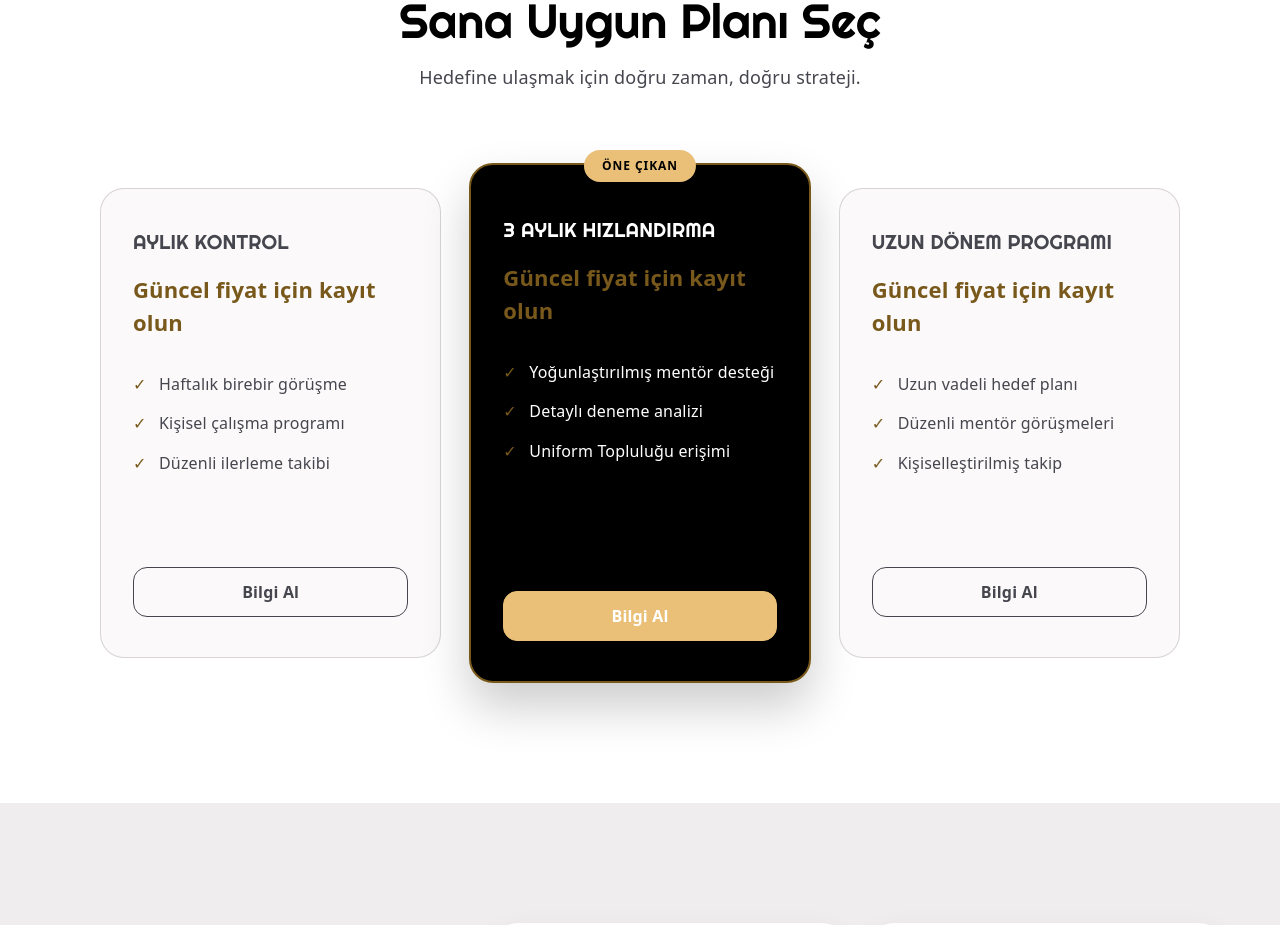
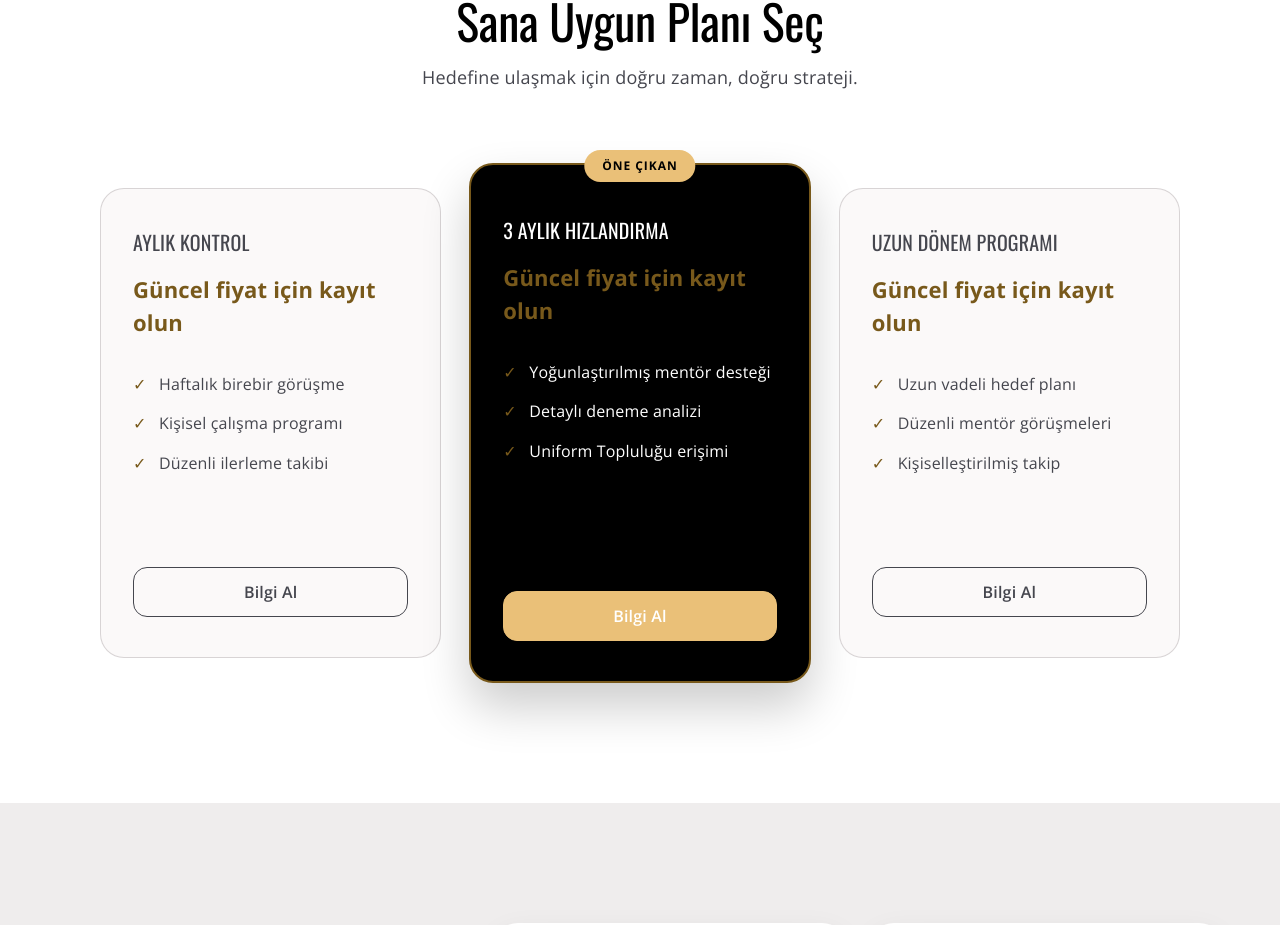
Before and after one commit to onnurc/yks-kocluk, a React (Vite) app in the folder frontend/: page / in a window 1280 px wide. Shown: the part 3029-3954 px from the top of the page. Built offline with nearby package versions, Linux system fonts and the light colour scheme; no server answers; a web font is replaced by a local one.

Commit message:
style: update homepage typography

```diff
--- a/frontend/src/public/home-page.css
+++ b/frontend/src/public/home-page.css
@@ -1,3 +1,10 @@
+@import url("https://fonts.googleapis.com/css2?family=Open+Sans:wght@400;600;700&family=Oswald:wght@400&display=swap");
+
+.public-site:has(.home-page) {
+  --public-font-display: "Oswald", system-ui, sans-serif;
+  --public-font-body: "Open Sans", system-ui, sans-serif;
+}
+
 .home-page { width: 100%; color: var(--public-color-text); background: var(--public-color-surface); }
 .home-page h1, .home-page h2, .home-page h3, .home-page p { margin: 0; }
 .home-container { width: min(100% - (2 * var(--public-gutter)), var(--public-container)); margin-inline: auto; }
```
